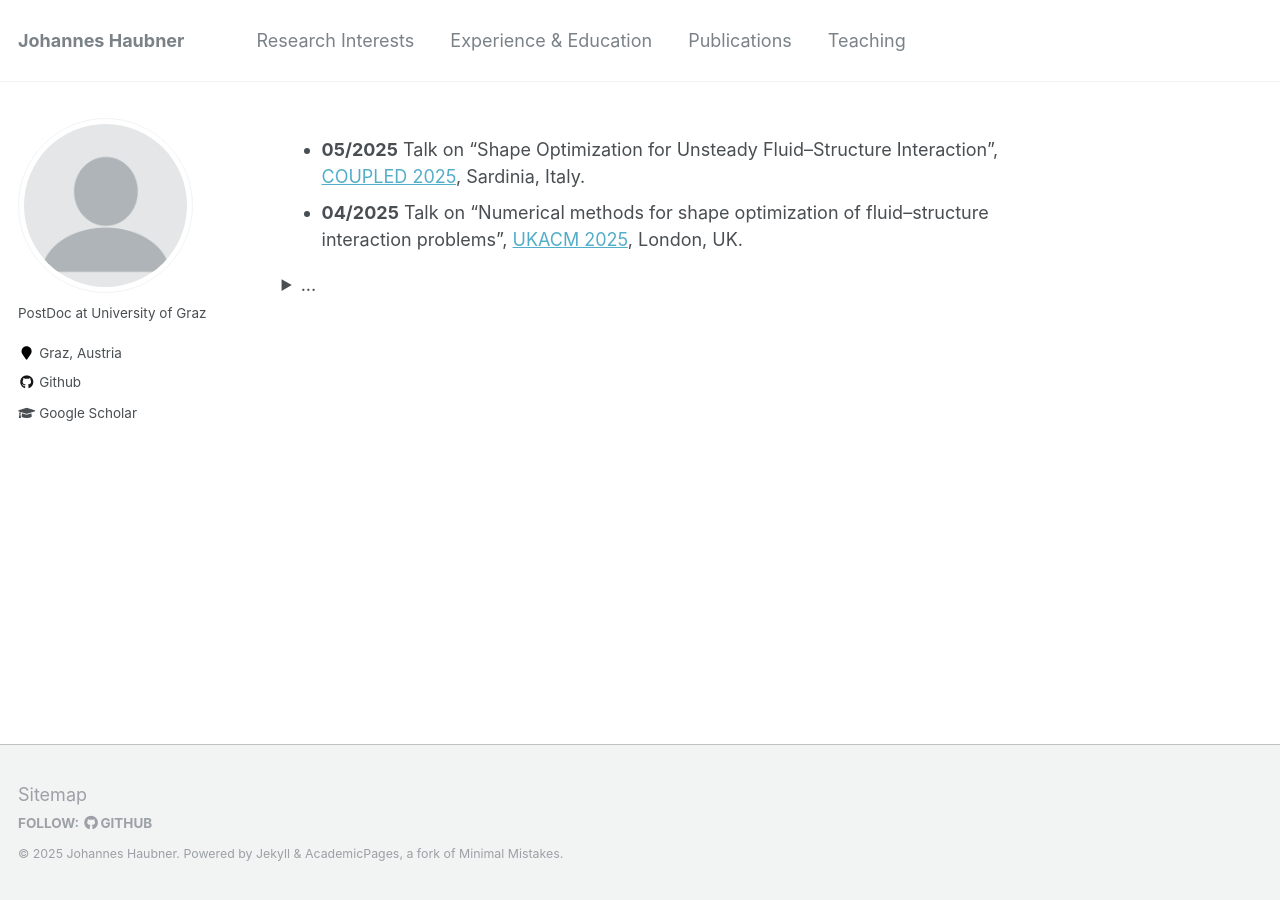
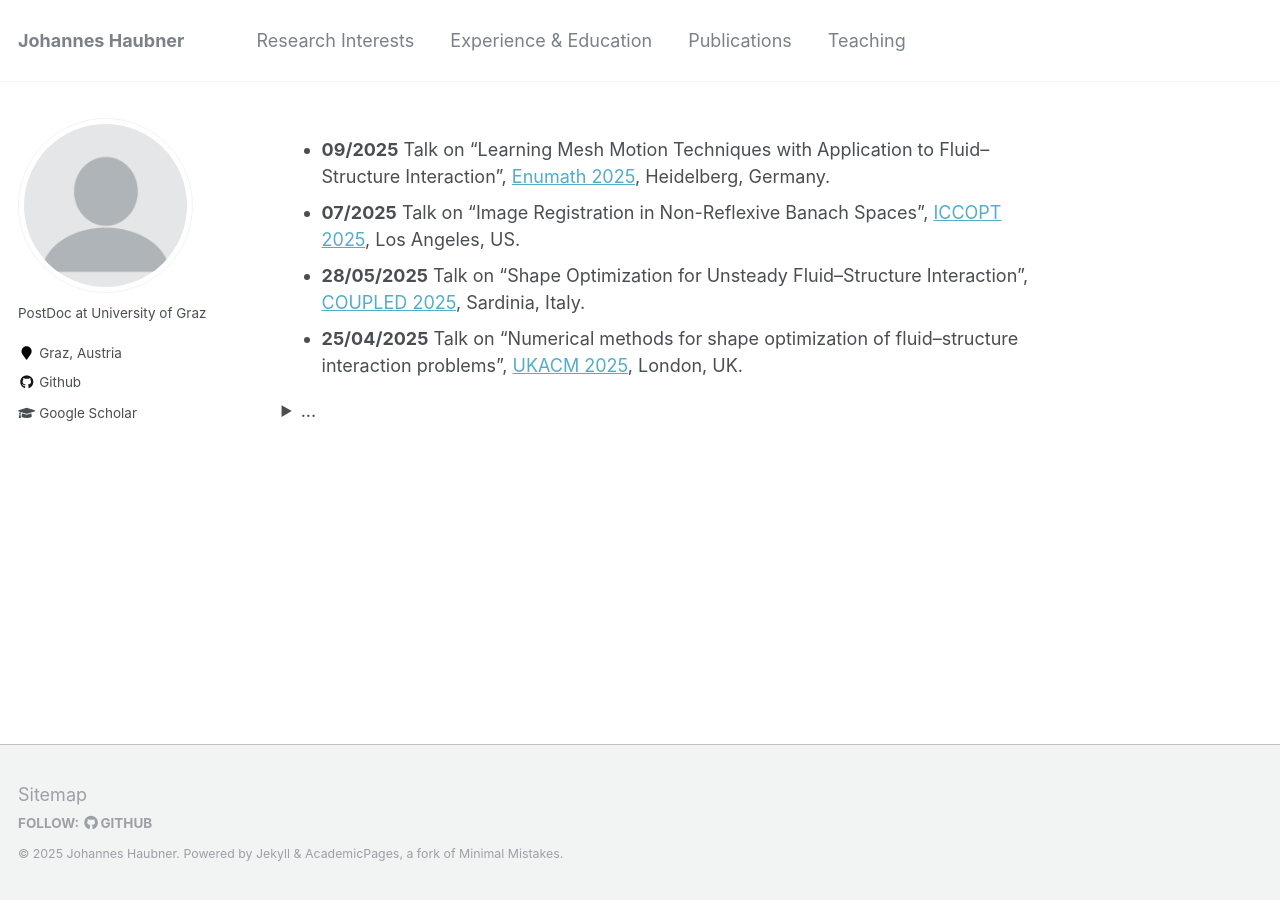
Before and after one commit to JohannesHaubner/johanneshaubner.github.io, a Jekyll site: the page built from _pages/about.md, in a window 1280 px wide. Built offline with Jekyll 4.4.1, drawn with Linux system fonts in a browser that asks for light colours.

Commit message:
Update about.md

```diff
--- a/_pages/about.md
+++ b/_pages/about.md
@@ -8,8 +8,10 @@ redirect_from:
   - /about.html
 ---
 
-- **05/2025** Talk on "Shape Optimization for Unsteady Fluid--Structure Interaction", <a href="https://coupled2025.cimne.com">COUPLED 2025</a>, Sardinia, Italy.
-- **04/2025** Talk on "Numerical methods for shape optimization of fluid--structure interaction problems", <a href="https://sites.google.com/view/ukacm2025conference">UKACM 2025</a>, London, UK.
+- **09/2025** Talk on "Learning Mesh Motion Techniques with Application to Fluid--Structure Interaction", <a href="https://enumath2025.eu/">Enumath 2025</a>, Heidelberg, Germany.
+- **07/2025** Talk on "Image Registration in Non-Reflexive Banach Spaces", <a href="https://sites.google.com/view/iccopt2025/home">ICCOPT 2025</a>, Los Angeles, US.
+- **28/05/2025** Talk on "Shape Optimization for Unsteady Fluid--Structure Interaction", <a href="https://coupled2025.cimne.com">COUPLED 2025</a>, Sardinia, Italy.
+- **25/04/2025** Talk on "Numerical methods for shape optimization of fluid--structure interaction problems", <a href="https://sites.google.com/view/ukacm2025conference">UKACM 2025</a>, London, UK.
 <details><summary>...</summary>
   <ul>
   <li> <b>31/01/2025</b> Talk on "Image Registration Using Optimal Control of a Linear Hyperbolic Transport Equation", <a href="https://colibri.uni-graz.at/de/colibri-focus-workshop-computational-medicine/">COLIBRI Focus Workshop on Computational Medicine</a>, Graz, Austria.</li>
```
